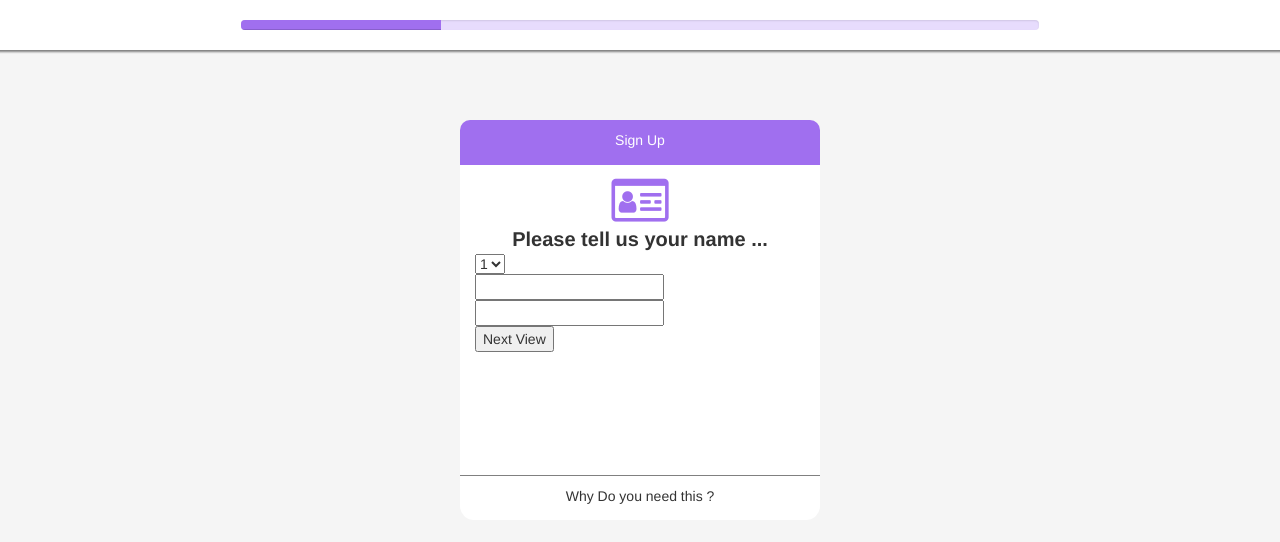
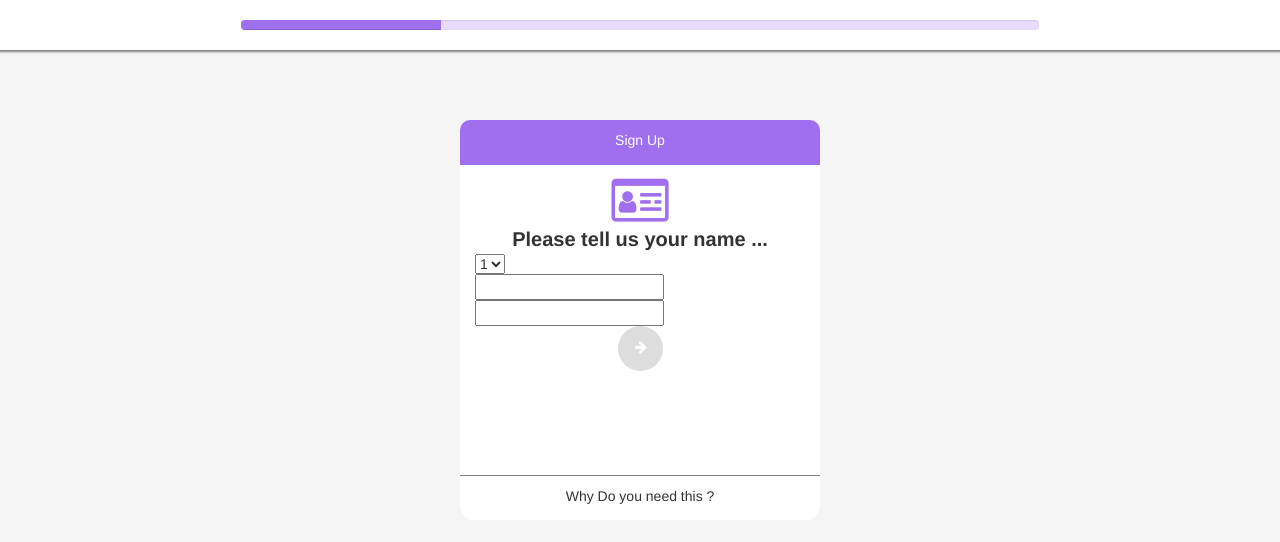
Before and after one commit to LimarenkoDenis/sign-up-play, a React app: page / in a window 1280 px wide. Shown: the top 542 px of the page. Built offline with nearby package versions, Linux system fonts and the light colour scheme.

Commit message:
new components and store

```diff
--- a/src/index.tsx
+++ b/src/index.tsx
@@ -1,16 +1,10 @@
 import * as React from 'react';
 import * as ReactDOM from 'react-dom';
 import { Provider } from 'react-redux';
-import { createStore, Store } from 'redux';
-
 
 import './style.css';
 
-import { rootReducer } from './reducers';
-
-
-// tslint:disable-next-line
-const store: Store<any> = createStore(rootReducer, {});
+import { store } from './store/root.store';
 
 import { Header } from './header/header';
 import { Info } from './sign-up/info/info';
@@ -27,25 +21,22 @@ class App extends React.Component<{}, { currentView: number }> {
         super();
         // tslint:disable-next-line
         this.state = { currentView: 1 }
-        store.subscribe(() =>
-            this.setState({ currentView: store.getState().viewReducer.viewIndex }));
+        store.subscribe(() => {
+            console.log(store.getState().dataReducer);
+            this.setState({ currentView: store.getState().viewReducer.viewIndex });
+        });
+
     }
 
-    public update(e: React.ChangeEvent<HTMLSelectElement>): void {
-        console.log(e);
-    }
-
-    public changeView(): void {
-        store.dispatch({
-            type: 'NEXT_VIEW'
-        });
-    }
+    // public update(e: React.ChangeEvent<HTMLSelectElement>): void {
+    //     console.log(e);
+    // }
 
     public render(): JSX.Element {
         let view: JSX.Element;
         switch (this.state.currentView) {
             case 1:
-                view = <Info update={this.update.bind(this)} items={['1', '2', '3', '4', '5']} />;
+                view = <Info items={['1', '2', '3', '4', '5']} />;
                 break;
             case 2:
                 view = <Gender />;
@@ -57,9 +48,8 @@ class App extends React.Component<{}, { currentView: number }> {
                 view = <Result />;
                 break;
             default:
-                view = <Info update={this.update.bind(this)} items={['1', '2', '3', '4', '5']} />;
+                view = <Info items={['1', '2', '3', '4', '5']} />;
         }
-        const button: JSX.Element = <button onClick={this.changeView.bind(this)} > Next View  </button>;
         return (
             <Provider store={store}>
                 <div>
@@ -68,7 +58,6 @@ class App extends React.Component<{}, { currentView: number }> {
                         <CardHeader />
                         <div className='container-fluid' >
                             {view}
-                            {this.state.currentView < 4 ? button : ''}
                         </div>
                         <CardFooter />
                     </div>
--- /dev/null
+++ b/src/reducers/data.reducer.ts
@@ -0,0 +1,12 @@
+import { Reducer } from 'redux';
+type Data = { [key: string]: number | boolean | string };
+export const dataReducer: Reducer<Data> =
+    (
+        state: Data = {},
+        // tslint:disable-next-line
+        action: { type: string, payload: any }): Data => {
+        if (action.type === 'ADD_DATA') {
+            state = { ...state, ...action.payload };
+        }
+        return state;
+    };
--- a/src/reducers/index.ts
+++ b/src/reducers/index.ts
@@ -2,8 +2,10 @@
 
 import { combineReducers, Reducer } from 'redux';
 import { viewReducer } from './view.reducer';
+import { dataReducer } from './data.reducer';
 
 // tslint:disable-next-line
 export const rootReducer: Reducer<any> = combineReducers({
-    viewReducer
+    viewReducer,
+    dataReducer
 });
--- a/src/sign-up/gender/gender.tsx
+++ b/src/sign-up/gender/gender.tsx
@@ -1,11 +1,13 @@
 import * as React from 'react';
 import { Title } from '../title/title';
+import { NextButton } from '../next-button/next-button';
 
 export class Gender extends React.Component {
     public render(): JSX.Element {
         return (
             <div>
                 <Title title='Please tell us your gender ...' icon='fa fa-question-circle-o' />
+                <NextButton />
             </div>
         );
     }
--- a/src/sign-up/info/info.tsx
+++ b/src/sign-up/info/info.tsx
@@ -1,40 +1,46 @@
 import * as React from 'react';
 
+import { Title } from '../title/title';
+import { NextButton } from '../next-button/next-button';
 
-import { Title } from '../title/title';
 
-// tslint:disable-next-line
-const Select:
-    (props: { update: React.EventHandler<React.ChangeEvent<HTMLSelectElement>>, items: string[] }) => JSX.Element
-    = (props: { update: React.EventHandler<React.ChangeEvent<HTMLSelectElement>>, items: string[] }) => (
-        <select onChange={props.update}>
-            {props.items.map((item: string, i: number) => (<option key={i}>{item}</option>))}
-        </select>
-    );
-// tslint:disable-next-line
-const Login: () => JSX.Element = () => (
-    <div>
-        <div>
-            <input type='text' />
-        </div>
-        <div>
-            <input type='password' />
-        </div>
-    </div>
-);
+import { store } from '../../store/root.store';
+
 
 export class Info extends React.Component<{
-    update:
-    React.EventHandler<React.ChangeEvent<HTMLSelectElement>>,
     items: string[]
 }> {
+
+    public constructor() {
+        super();
+    }
+
+    public onChange(e: KeyboardEvent): void {
+        // tslint:disable-next-line
+        const el: any = e.target;
+        store.dispatch({
+            type: 'ADD_DATA',
+            payload: { [el.name]: el.value }
+        });
+    }
+
     public render(): JSX.Element {
         return (
             <div>
                 <Title title='Please tell us your name ...' icon='fa fa-id-card-o' />
-                <Select update={this.props.update} items={this.props.items} />
-                <Login />
-            </div>
+                <select onChange={this.onChange.bind(this)} name='title'>
+                    {this.props.items.map((item: string, i: number) => (<option key={i}>{item}</option>))}
+                </select>
+                <div>
+                    <div>
+                        <input type='text' name='name' onInput={this.onChange.bind(this)} />
+                    </div>
+                    <div>
+                        <input type='text' name='surname' onInput={this.onChange.bind(this)} />
+                    </div>
+                </div>
+                <NextButton />
+            </div >
         );
     }
 }
--- /dev/null
+++ b/src/sign-up/next-button/next-button.css
@@ -0,0 +1,13 @@
+.next-button{
+ text-align: center;
+}
+.next-button span{
+    width: 45px;
+    height: 45px;
+    display: inline-block;
+    background-color: #DDDDDD;
+    border-radius: 50%;
+    color: #fff;
+    padding-top: 11px;
+    padding-left: 2px;
+}
--- /dev/null
+++ b/src/sign-up/next-button/next-button.tsx
@@ -0,0 +1,24 @@
+import * as React from 'react';
+import { store } from '../../store/root.store';
+
+import './next-button.css';
+
+// tslint:disable-next-line
+export class NextButton extends React.Component<{ [key: string]: string | boolean }, {}>{
+    public changeView(): void {
+        console.log(this.props);
+        store.dispatch({
+            type: 'NEXT_VIEW'
+        });
+    }
+
+    public render(): JSX.Element {
+        return (
+            <div className='next-button'>
+                <span onClick={this.changeView.bind(this)}>
+                    <i className='fa fa-arrow-right' aria-hidden='true'></i>
+                </span>
+            </div>
+        );
+    }
+}
--- a/src/sign-up/resident/resident.tsx
+++ b/src/sign-up/resident/resident.tsx
@@ -1,11 +1,13 @@
 import * as React from 'react';
 import { Title } from '../title/title';
+import { NextButton } from '../next-button/next-button';
 
 export class Resident extends React.Component {
     public render(): JSX.Element {
         return (
             <div>
                 <Title title='Are you UK resident?' icon='fa fa-home' />
+                <NextButton />
             </div>
         );
     }
--- a/src/sign-up/result/result.tsx
+++ b/src/sign-up/result/result.tsx
@@ -1,10 +1,18 @@
 import * as React from 'react';
-export class Result extends React.Component {
+import { store } from '../../store/root.store';
+
+export class Result extends React.Component<{}, { [key: string]: string | number | boolean }> {
+
+    public constructor() {
+        super();
+        this.state = store.getState().dataReducer;
+    }
+
     public render(): JSX.Element {
         return (
-            <div>
-                4
-            </div>
+            <pre>
+                {JSON.stringify(this.state, null, 2)}
+            </pre>
         );
     }
 }
--- /dev/null
+++ b/src/store/root.store.ts
@@ -0,0 +1,6 @@
+import { createStore, Store } from 'redux';
+import { rootReducer } from '../reducers';
+
+
+// tslint:disable-next-line
+export const store: Store<any> = createStore(rootReducer, {});
```
